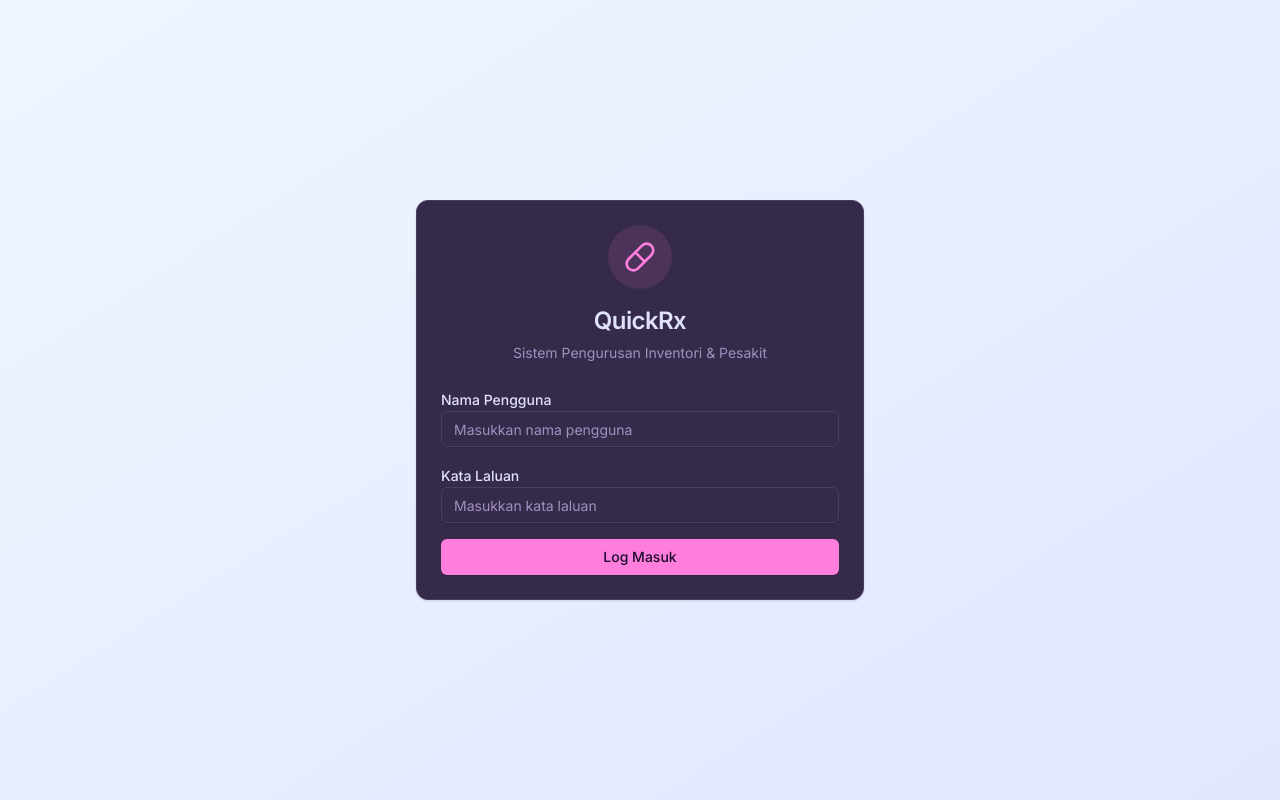
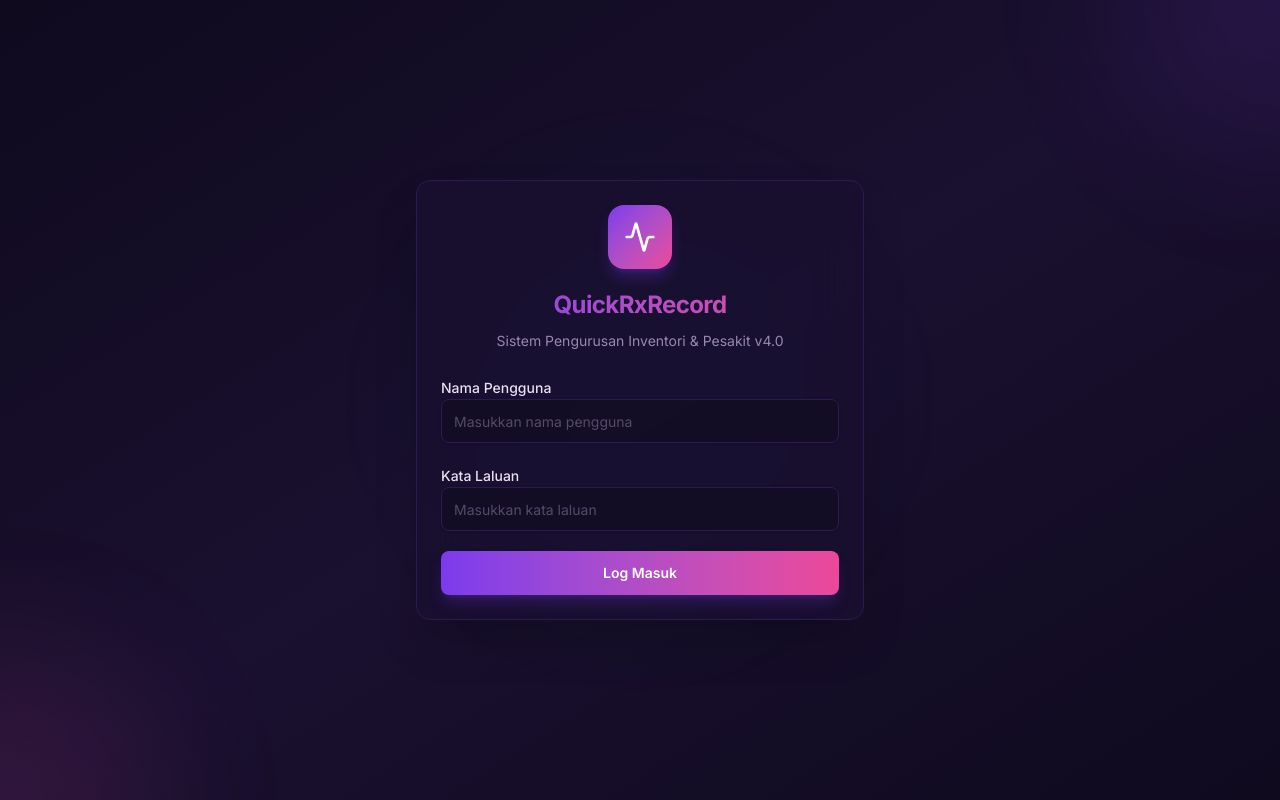
Before and after one commit to fetreney2000/quickrxrecord, a Next.js app: page /login in a window 1280 px wide. Built offline with nearby package versions, Linux system fonts and the light colour scheme; no server answers.

Commit message:
feat: QuickRxRecord v4 rebrand, Inter+Roboto fonts, dropdown actions, synthwave theme

```diff
--- a/src/app/globals.css
+++ b/src/app/globals.css
@@ -3,77 +3,83 @@
 @custom-variant dark (&:is(.dark *));
 
 :root {
-  --background: #2b213a;
-  --foreground: #e0e0ff;
-  --card: #362a4a;
-  --card-foreground: #e0e0ff;
-  --popover: #362a4a;
-  --popover-foreground: #e0e0ff;
-  --primary: #ff7edb;
-  --primary-foreground: #1a0b2e;
-  --secondary: #4a3a6a;
-  --secondary-foreground: #e0e0ff;
-  --muted: #4a3a6a;
-  --muted-foreground: #a090c0;
-  --accent: #4a3a6a;
-  --accent-foreground: #e0e0ff;
-  --destructive: #ff2d55;
-  --destructive-foreground: #e0e0ff;
-  --border: #4a3a6a;
-  --input: #4a3a6a;
-  --ring: #ff7edb;
-  --radius: 0.5rem;
-  --chart-1: #ff7edb;
-  --chart-2: #00ffff;
-  --chart-3: #ffd700;
-  --chart-4: #ff2d55;
-  --chart-5: #7b68ee;
-  --sidebar: #1e1430;
-  --sidebar-foreground: #e0e0ff;
-  --sidebar-primary: #ff7edb;
-  --sidebar-primary-foreground: #1a0b2e;
-  --sidebar-accent: #4a3a6a;
-  --sidebar-accent-foreground: #e0e0ff;
-  --sidebar-border: #4a3a6a;
-  --sidebar-ring: #ff7edb;
+  --font-family: "Inter", "Roboto", "Segoe UI", system-ui, sans-serif;
+  --background: #0f0a1e;
+  --foreground: #e8e0f0;
+  --card: #1a1030;
+  --card-foreground: #e8e0f0;
+  --popover: #1a1030;
+  --popover-foreground: #e8e0f0;
+  --primary: #7c3aed;
+  --primary-foreground: #ffffff;
+  --secondary: #2d1b4e;
+  --secondary-foreground: #e8e0f0;
+  --muted: #2d1b4e;
+  --muted-foreground: #9888b0;
+  --accent: #2d1b4e;
+  --accent-foreground: #e8e0f0;
+  --destructive: #ef4444;
+  --destructive-foreground: #ffffff;
+  --border: #2d1b4e;
+  --input: #2d1b4e;
+  --ring: #7c3aed;
+  --radius: 0.625rem;
+  --chart-1: #7c3aed;
+  --chart-2: #06b6d4;
+  --chart-3: #f59e0b;
+  --chart-4: #ec4899;
+  --chart-5: #8b5cf6;
+  --sidebar: #0d0820;
+  --sidebar-foreground: #e8e0f0;
+  --sidebar-primary: #7c3aed;
+  --sidebar-primary-foreground: #ffffff;
+  --sidebar-accent: #2d1b4e;
+  --sidebar-accent-foreground: #e8e0f0;
+  --sidebar-border: #2d1b4e;
+  --sidebar-ring: #7c3aed;
+  /* Brand gradients */
+  --brand-gradient: linear-gradient(135deg, #7c3aed, #ec4899);
+  --brand-gradient-2: linear-gradient(135deg, #7c3aed, #06b6d4);
 }
 
 .dark {
-  --background: #2b213a;
-  --foreground: #e0e0ff;
-  --card: #362a4a;
-  --card-foreground: #e0e0ff;
-  --popover: #362a4a;
-  --popover-foreground: #e0e0ff;
-  --primary: #ff7edb;
-  --primary-foreground: #1a0b2e;
-  --secondary: #4a3a6a;
-  --secondary-foreground: #e0e0ff;
-  --muted: #4a3a6a;
-  --muted-foreground: #a090c0;
-  --accent: #4a3a6a;
-  --accent-foreground: #e0e0ff;
-  --destructive: #ff2d55;
-  --destructive-foreground: #e0e0ff;
-  --border: #4a3a6a;
-  --input: #4a3a6a;
-  --ring: #ff7edb;
-  --chart-1: #ff7edb;
-  --chart-2: #00ffff;
-  --chart-3: #ffd700;
-  --chart-4: #ff2d55;
-  --chart-5: #7b68ee;
-  --sidebar: #1e1430;
-  --sidebar-foreground: #e0e0ff;
-  --sidebar-primary: #ff7edb;
-  --sidebar-primary-foreground: #1a0b2e;
-  --sidebar-accent: #4a3a6a;
-  --sidebar-accent-foreground: #e0e0ff;
-  --sidebar-border: #4a3a6a;
-  --sidebar-ring: #ff7edb;
+  --background: #0f0a1e;
+  --foreground: #e8e0f0;
+  --card: #1a1030;
+  --card-foreground: #e8e0f0;
+  --popover: #1a1030;
+  --popover-foreground: #e8e0f0;
+  --primary: #7c3aed;
+  --primary-foreground: #ffffff;
+  --secondary: #2d1b4e;
+  --secondary-foreground: #e8e0f0;
+  --muted: #2d1b4e;
+  --muted-foreground: #9888b0;
+  --accent: #2d1b4e;
+  --accent-foreground: #e8e0f0;
+  --destructive: #ef4444;
+  --destructive-foreground: #ffffff;
+  --border: #2d1b4e;
+  --input: #2d1b4e;
+  --ring: #7c3aed;
+  --chart-1: #7c3aed;
+  --chart-2: #06b6d4;
+  --chart-3: #f59e0b;
+  --chart-4: #ec4899;
+  --chart-5: #8b5cf6;
+  --sidebar: #0d0820;
+  --sidebar-foreground: #e8e0f0;
+  --sidebar-primary: #7c3aed;
+  --sidebar-primary-foreground: #ffffff;
+  --sidebar-accent: #2d1b4e;
+  --sidebar-accent-foreground: #e8e0f0;
+  --sidebar-border: #2d1b4e;
+  --sidebar-ring: #7c3aed;
 }
 
 @theme inline {
+  --font-family: "Inter", "Roboto", "Segoe UI", system-ui, sans-serif;
+  --font-sans: "Inter", "Roboto", "Segoe UI", system-ui, sans-serif;
   --color-background: var(--background);
   --color-foreground: var(--foreground);
   --color-card: var(--card);
@@ -118,6 +124,7 @@
   }
   body {
     @apply bg-background text-foreground;
+    font-family: var(--font-family);
     font-feature-settings: "rlig" 1, "calt" 1;
   }
 }
--- a/src/app/layout.tsx
+++ b/src/app/layout.tsx
@@ -1,16 +1,30 @@
 import type { Metadata } from "next";
-import { Inter } from "next/font/google";
+import { Inter, Roboto } from "next/font/google";
 import "./globals.css";
 import { AuthProvider } from "@/lib/auth-context";
 import { QueryProvider } from "@/lib/query-provider";
 import { Toaster } from "sonner";
 
-const inter = Inter({ subsets: ["latin"] });
+const inter = Inter({
+  subsets: ["latin"],
+  variable: "--font-inter",
+  display: "swap",
+});
+
+const roboto = Roboto({
+  weight: ["300", "400", "500", "700"],
+  subsets: ["latin"],
+  variable: "--font-roboto",
+  display: "swap",
+});
 
 export const metadata: Metadata = {
-  title: "QuickRx - Sistem Pengurusan Inventori & Pesakit",
-  description: "Sistem pengurusan inventori dan pesakit untuk klinik/farmasi",
+  title: "QuickRxRecord v4 - Sistem Pengurusan Inventori & Pesakit",
+  description: "Sistem pengurusan inventori dan pesakit untuk klinik/farmasi - Versi 4.0",
   manifest: "/manifest.json",
+  icons: {
+    icon: "/favicon.ico",
+  },
 };
 
 export default function RootLayout({
@@ -19,12 +33,13 @@ export default function RootLayout({
   children: React.ReactNode;
 }>) {
   return (
-    <html lang="ms" suppressHydrationWarning>
+    <html lang="ms" suppressHydrationWarning className={`${inter.variable} ${roboto.variable}`}>
       <head>
         <link rel="manifest" href="/manifest.json" />
-        <meta name="theme-color" content="#0f172a" />
+        <meta name="theme-color" content="#6c3fc7" />
+        <meta name="application-name" content="QuickRxRecord v4" />
       </head>
-      <body className={inter.className}>
+      <body className="font-sans antialiased">
         <QueryProvider>
           <AuthProvider>
             {children}
--- a/src/app/login/page.tsx
+++ b/src/app/login/page.tsx
@@ -8,7 +8,7 @@ import { Input } from "@/components/ui/input";
 import { Label } from "@/components/ui/label";
 import { Card, CardContent, CardDescription, CardHeader, CardTitle } from "@/components/ui/card";
 import { toast } from "sonner";
-import { Loader2, Pill } from "lucide-react";
+import { Loader2, Activity } from "lucide-react";
 
 export default function LoginPage() {
   const [nama_pengguna, setNamaPengguna] = useState("");
@@ -38,19 +38,32 @@ export default function LoginPage() {
   };
 
   return (
-    <div className="min-h-screen flex items-center justify-center bg-gradient-to-br from-blue-50 to-indigo-100 dark:from-gray-900 dark:to-gray-800 p-4">
-      <Card className="w-full max-w-md">
-        <CardHeader className="text-center">
-          <div className="mx-auto mb-4 flex h-16 w-16 items-center justify-center rounded-full bg-primary/10">
-            <Pill className="h-8 w-8 text-primary" />
+    <div className="min-h-screen flex items-center justify-center bg-gradient-to-br from-[#0f0a1e] via-[#1a1030] to-[#0f0a1e] p-4 relative overflow-hidden">
+      {/* Decorative elements */}
+      <div className="absolute inset-0 overflow-hidden pointer-events-none">
+        <div className="absolute -top-40 -right-40 w-80 h-80 rounded-full bg-[#7c3aed]/10 blur-3xl" />
+        <div className="absolute -bottom-40 -left-40 w-80 h-80 rounded-full bg-[#ec4899]/10 blur-3xl" />
+        <div className="absolute top-1/2 left-1/2 -translate-x-1/2 -translate-y-1/2 w-96 h-96 rounded-full bg-[#06b6d4]/5 blur-3xl" />
+      </div>
+
+      <Card className="w-full max-w-md relative border-[#2d1b4e] bg-[#1a1030]/80 backdrop-blur-xl shadow-2xl">
+        <CardHeader className="text-center pb-6">
+          <div className="mx-auto mb-5 flex h-16 w-16 items-center justify-center rounded-2xl bg-gradient-to-br from-[#7c3aed] to-[#ec4899] shadow-lg shadow-[#7c3aed]/30">
+            <Activity className="h-8 w-8 text-white" />
           </div>
-          <CardTitle className="text-2xl">QuickRx</CardTitle>
-          <CardDescription>Sistem Pengurusan Inventori & Pesakit</CardDescription>
+          <CardTitle className="text-2xl font-bold bg-gradient-to-r from-[#7c3aed] to-[#ec4899] bg-clip-text text-transparent">
+            QuickRxRecord
+          </CardTitle>
+          <CardDescription className="text-[#9888b0] mt-1 text-sm">
+            Sistem Pengurusan Inventori & Pesakit v4.0
+          </CardDescription>
         </CardHeader>
         <CardContent>
-          <form onSubmit={handleSubmit} className="space-y-4">
+          <form onSubmit={handleSubmit} className="space-y-5">
             <div className="space-y-2">
-              <Label htmlFor="nama_pengguna">Nama Pengguna</Label>
+              <Label htmlFor="nama_pengguna" className="text-sm font-medium text-[#e8e0f0]">
+                Nama Pengguna
+              </Label>
               <Input
                 id="nama_pengguna"
                 type="text"
@@ -58,10 +71,13 @@ export default function LoginPage() {
                 value={nama_pengguna}
                 onChange={(e) => setNamaPengguna(e.target.value)}
                 autoComplete="username"
+                className="h-11 bg-[#0f0a1e]/60 border-[#2d1b4e] text-[#e8e0f0] placeholder:text-[#9888b0]/50 focus:border-[#7c3aed] focus:ring-[#7c3aed]/30"
               />
             </div>
             <div className="space-y-2">
-              <Label htmlFor="kata_laluan">Kata Laluan</Label>
+              <Label htmlFor="kata_laluan" className="text-sm font-medium text-[#e8e0f0]">
+                Kata Laluan
+              </Label>
               <Input
                 id="kata_laluan"
                 type="password"
@@ -69,9 +85,14 @@ export default function LoginPage() {
                 value={kata_laluan}
                 onChange={(e) => setKataLaluan(e.target.value)}
                 autoComplete="current-password"
+                className="h-11 bg-[#0f0a1e]/60 border-[#2d1b4e] text-[#e8e0f0] placeholder:text-[#9888b0]/50 focus:border-[#7c3aed] focus:ring-[#7c3aed]/30"
               />
             </div>
-            <Button type="submit" className="w-full" disabled={loading}>
+            <Button
+              type="submit"
+              className="w-full h-11 bg-gradient-to-r from-[#7c3aed] to-[#ec4899] hover:from-[#6d28d9] hover:to-[#db2777] text-white font-semibold shadow-lg shadow-[#7c3aed]/25 transition-all duration-300"
+              disabled={loading}
+            >
               {loading ? (
                 <>
                   <Loader2 className="mr-2 h-4 w-4 animate-spin" />
--- a/src/components/layout/sidebar.tsx
+++ b/src/components/layout/sidebar.tsx
@@ -13,17 +13,17 @@ import {
   BarChart3,
   Settings,
   LogOut,
-  Pill,
-  Home,
+  Activity,
+  LayoutDashboard,
 } from "lucide-react";
 
 const navItems = [
-  { href: "/", label: "Papan Pemuka", icon: Home, permission: null },
+  { href: "/", label: "Papan Pemuka", icon: LayoutDashboard, permission: null },
   { href: "/pesakit", label: "Pesakit", icon: Users, permission: "view_patients" },
   { href: "/stok", label: "Stok & Item", icon: Package, permission: "view_items" },
   { href: "/bekalan", label: "Bekalan Ubat", icon: ClipboardList, permission: "manage_supply" },
   { href: "/laporan", label: "Laporan", icon: BarChart3, permission: "view_reports" },
-  { href: "/pengurusan", label: "Pengurusan Pengguna", icon: Settings, permission: "manage_users" },
+  { href: "/pengurusan", label: "Pengurusan", icon: Settings, permission: "manage_users" },
 ];
 
 export function Sidebar() {
@@ -31,14 +31,22 @@ export function Sidebar() {
   const { profile, signOut } = useAuth();
 
   return (
-    <aside className="hidden md:flex md:w-64 md:flex-col md:fixed md:inset-y-0 bg-sidebar border-r">
+    <aside className="hidden md:flex md:w-64 md:flex-col md:fixed md:inset-y-0 bg-sidebar border-r border-sidebar-border z-30">
       <div className="flex flex-col flex-1 min-h-0">
-        <div className="flex items-center h-16 flex-shrink-0 px-4 border-b">
-          <Pill className="h-6 w-6 text-sidebar-primary" />
-          <span className="ml-2 text-lg font-semibold text-sidebar-foreground">QuickRx</span>
+        {/* Logo */}
+        <div className="flex items-center gap-3 h-16 flex-shrink-0 px-5 border-b border-sidebar-border">
+          <div className="flex h-9 w-9 items-center justify-center rounded-lg bg-gradient-to-br from-[#7c3aed] to-[#ec4899] shadow-lg">
+            <Activity className="h-5 w-5 text-white" />
+          </div>
+          <div className="flex flex-col">
+            <span className="text-sm font-bold text-sidebar-foreground leading-tight">QuickRxRecord</span>
+            <span className="text-[10px] text-sidebar-foreground/50 font-medium tracking-wider uppercase">v4.0</span>
+          </div>
         </div>
-        <div className="flex-1 flex flex-col overflow-y-auto pt-5 pb-4">
-          <nav className="flex-1 px-2 space-y-1">
+
+        {/* Navigation */}
+        <div className="flex-1 flex flex-col overflow-y-auto pt-5 pb-4 px-3">
+          <nav className="flex-1 space-y-1">
             {navItems.map((item) => {
               if (item.permission && !hasPermission(profile?.peranan, item.permission)) {
                 return null;
@@ -50,31 +58,34 @@ export function Sidebar() {
                   key={item.href}
                   href={item.href}
                   className={cn(
-                    "group flex items-center px-3 py-2 text-sm font-medium rounded-md transition-colors",
+                    "group flex items-center gap-3 px-3 py-2.5 text-sm font-medium rounded-lg transition-all duration-200",
                     isActive
-                      ? "bg-sidebar-accent text-sidebar-accent-foreground"
-                      : "text-sidebar-foreground hover:bg-sidebar-accent/50"
+                      ? "bg-sidebar-primary/15 text-sidebar-primary shadow-sm border border-sidebar-primary/20"
+                      : "text-sidebar-foreground/70 hover:text-sidebar-foreground hover:bg-sidebar-accent/50"
                   )}
                 >
-                  <item.icon
-                    className={cn(
-                      "mr-3 h-5 w-5 flex-shrink-0",
-                      isActive ? "text-sidebar-primary" : "text-sidebar-foreground/60"
-                    )}
-                  />
+                  <item.icon className={cn(
+                    "h-5 w-5 flex-shrink-0 transition-colors",
+                    isActive ? "text-sidebar-primary" : "text-sidebar-foreground/50 group-hover:text-sidebar-foreground"
+                  )} />
                   {item.label}
                 </Link>
               );
             })}
           </nav>
         </div>
-        <div className="flex-shrink-0 flex border-t p-4">
-          <div className="flex items-center w-full">
+
+        {/* User Profile */}
+        <div className="flex-shrink-0 border-t border-sidebar-border p-4">
+          <div className="flex items-center gap-3">
+            <div className="flex h-9 w-9 items-center justify-center rounded-full bg-sidebar-primary/20 text-sidebar-primary text-sm font-bold flex-shrink-0">
+              {profile?.nama?.charAt(0)?.toUpperCase() || "?"}
+            </div>
             <div className="flex-1 min-w-0">
-              <p className="text-sm font-medium text-sidebar-foreground truncate">
+              <p className="text-sm font-semibold text-sidebar-foreground truncate">
                 {profile?.nama}
               </p>
-              <p className="text-xs text-sidebar-foreground/60 truncate">
+              <p className="text-xs text-sidebar-foreground/50 truncate">
                 {profile?.peranan}
               </p>
             </div>
@@ -83,8 +94,9 @@ export function Sidebar() {
               size="icon"
               onClick={() => signOut()}
               title="Log Keluar"
+              className="text-sidebar-foreground/50 hover:text-sidebar-foreground hover:bg-sidebar-accent h-8 w-8"
             >
-              <LogOut className="h-5 w-5" />
+              <LogOut className="h-4 w-4" />
             </Button>
           </div>
         </div>
```
Also changed, not shown: src/app/(dashboard)/pesakit/[id]/page.tsx (+43 -19 lines).
